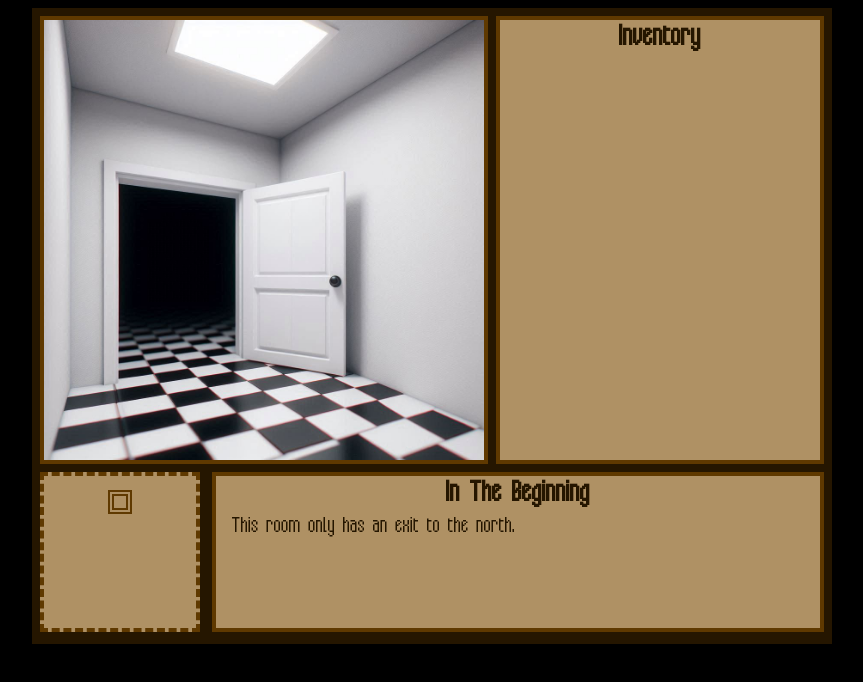
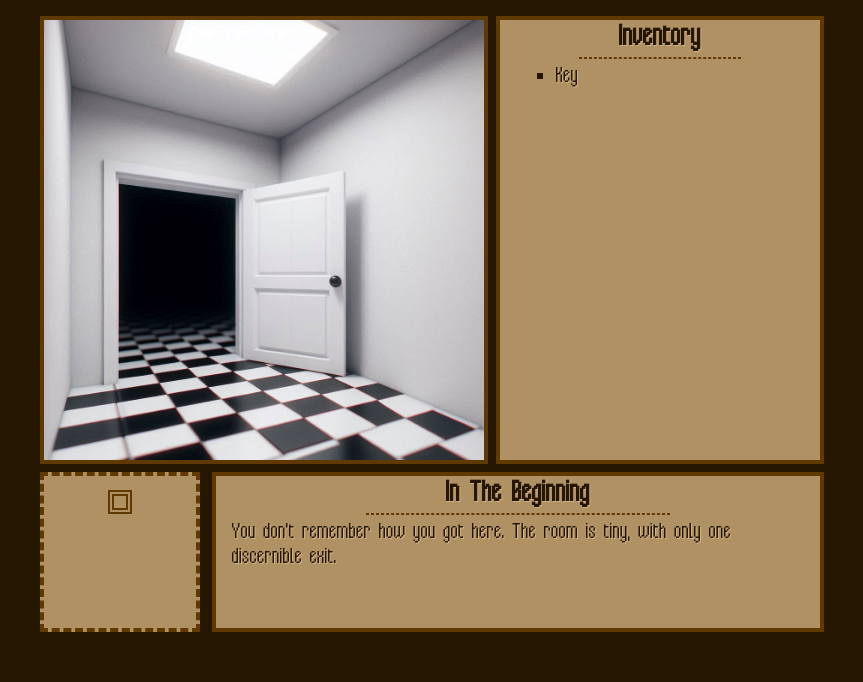
Before and after one commit to southpawgeek/react-jam, a React (Vite) app: page / in a window 1280 px wide. Shown: the top 682 px of the page, without its empty margins (208-1071 px from the left). Built offline with nearby package versions, Linux system fonts and the light colour scheme.

Commit message:
add more css

```diff
--- a/src/components/Description.jsx
+++ b/src/components/Description.jsx
@@ -5,6 +5,7 @@ const Description = () => {
   return (
     <div id="description">
       <h1>{currentRoom.name}</h1>
+      <hr />
       <p>
         <ReactTyped
           strings={currentRoom.description}
--- a/src/components/GameProvider.jsx
+++ b/src/components/GameProvider.jsx
@@ -8,7 +8,9 @@ export const GameProvider = ({ children }) => {
       name: "In The Beginning",
       image: "beginning.jpg",
       exits: { a2: "foyer" },
-      description: ["This room only has an exit to the north."],
+      description: [
+        "You don't remember how you got here. The room is tiny, with only one <br/>discernible exit.",
+      ],
     },
     foyer: {
       name: "The Vortex",
@@ -42,8 +44,12 @@ export const GameProvider = ({ children }) => {
     },
   }
   const [currentRoom, setCurrentRoom] = useState(rooms.start)
+
+  const inventory = ["Key"]
   return (
-    <GameContext.Provider value={{ rooms, currentRoom, setCurrentRoom }}>
+    <GameContext.Provider
+      value={{ rooms, currentRoom, setCurrentRoom, inventory }}
+    >
       {children}
     </GameContext.Provider>
   )
--- a/src/components/Inventory.jsx
+++ b/src/components/Inventory.jsx
@@ -1,7 +1,18 @@
-const Inventory = () => (
-  <div id="inventory">
-    <h2>Inventory</h2>
-  </div>
-)
+import { useGameProvider } from "./GameProvider"
+
+const Inventory = () => {
+  const { inventory } = useGameProvider()
+  return (
+    <div id="inventory">
+      <h2>Inventory</h2>
+      <hr />
+      <ul>
+        {inventory.map((item) => (
+          <li>{item}</li>
+        ))}
+      </ul>
+    </div>
+  )
+}
 
 export default Inventory
--- a/src/index.css
+++ b/src/index.css
@@ -5,19 +5,33 @@
 
 :root {
   font-family: pixel;
-  background-color: black;
-  color: white;
+  background-color: var(--ui-text);
 
   --ui-border: rgb(95, 57, 0);
   --ui-background: rgb(175, 145, 100);
   --ui-text: rgb(37, 22, 0);
+  --ui-highlight: rgb(213, 180, 131);
+
+  color: var(--ui-text);
+  text-shadow: 1px 1px 0px var(--ui-highlight);
+}
+
+h1, h2 {
+  font-size: 2rem;
+  margin: 0;
+  text-align: center;
+}
+
+hr {
+  width: 50%;
+  margin: 0.25rem auto;
+  border: 1px dashed var(--ui-border);
 }
 
 #wrapper {
   width: 50rem;
   height: 39.75rem;
   margin: auto;
-  background-color: var(--ui-text);
 }
 
 #viewport {
@@ -29,16 +43,19 @@
 }
 
 #inventory {
-  list-style-type: none;
   font-size: 1.5rem;
   padding: 0;
   width: 20rem;
   height: 27.5rem;
   margin: 0.5rem 0.5rem 0.25rem 0.25rem;
   float: right;
-  color: var(--ui-text);
   border: 0.25rem solid var(--ui-border);
   background-color: var(--ui-background);
+}
+
+#inventory ul {
+  list-style-type: square;
+  margin: 0;
 }
 
 #inventory li {
@@ -72,19 +89,12 @@ td.no-exit {
   border: none;
 }
 
-h1, h2 {
-  font-size: 2rem;
-  margin: 0;
-  text-align: center;
-}
-
 #description {
   font-size: 1.5rem;
   width: 37.75rem;
   height: 9.5rem;
   margin: 0.25rem 0.5rem 0.5rem 0.25rem;
   float: right;
-  color: var(--ui-text);
   border: 0.25rem solid var(--ui-border);
   background-color: var(--ui-background);
 }
```
